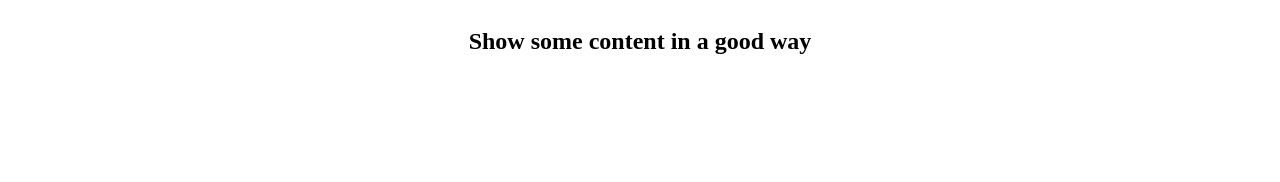
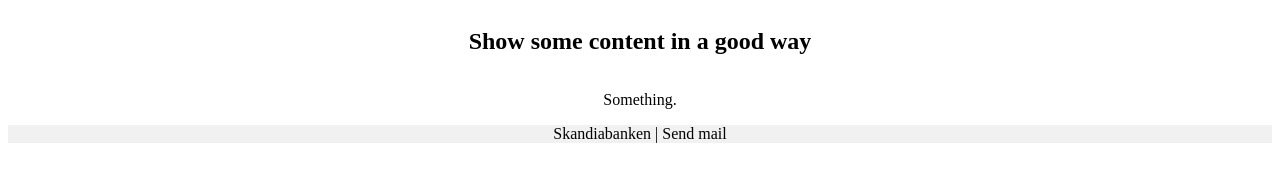
Before and after one commit to Skulsta/PreparePage, a plain HTML site: page PreparePage/index.html in a window 1280 px wide. Drawn offline with Linux system fonts and the light colour scheme.

Commit message:
Fikset på footer 'n shit.

```diff
--- a/PreparePage/index.css
+++ b/PreparePage/index.css
@@ -8,3 +8,34 @@ body {
 h2 {
 
 }
+
+.Site {
+	display: flex;
+	min-height: 100vh;
+  	flex-direction: column;
+}
+
+.Site-content {
+	flex: 1;
+}
+
+
+footer {
+	background-color: #f1f1f1;
+	width: 100%;
+	color: black;
+	border-top: 5px;
+	border-color: black;
+	text-decoration: none;
+	text-align: center;
+}
+
+
+a:link {
+	text-decoration: none;
+	color: black;
+}
+
+a:hover {
+	color: darkgreen;
+}
--- a/PreparePage/index.html
+++ b/PreparePage/index.html
@@ -17,15 +17,23 @@
 
 </head>
 
-	<body>
+<body class = "Site">
 
 	<header>
 		<h2>Show some content in a good way</h2>
 
 	</header>
 
+	<main class = "Site-Content">
+
+	<p> Something. </p>
 
 
+	</main>
 
+	<footer>
+		Skandiabanken | <a href="stian@skandiabanken.no" target="_top"> Send mail</a>
+	</footer>
 
 </body>
+</html>
```
Lines whose indentation alone changed are shown as unchanged.
